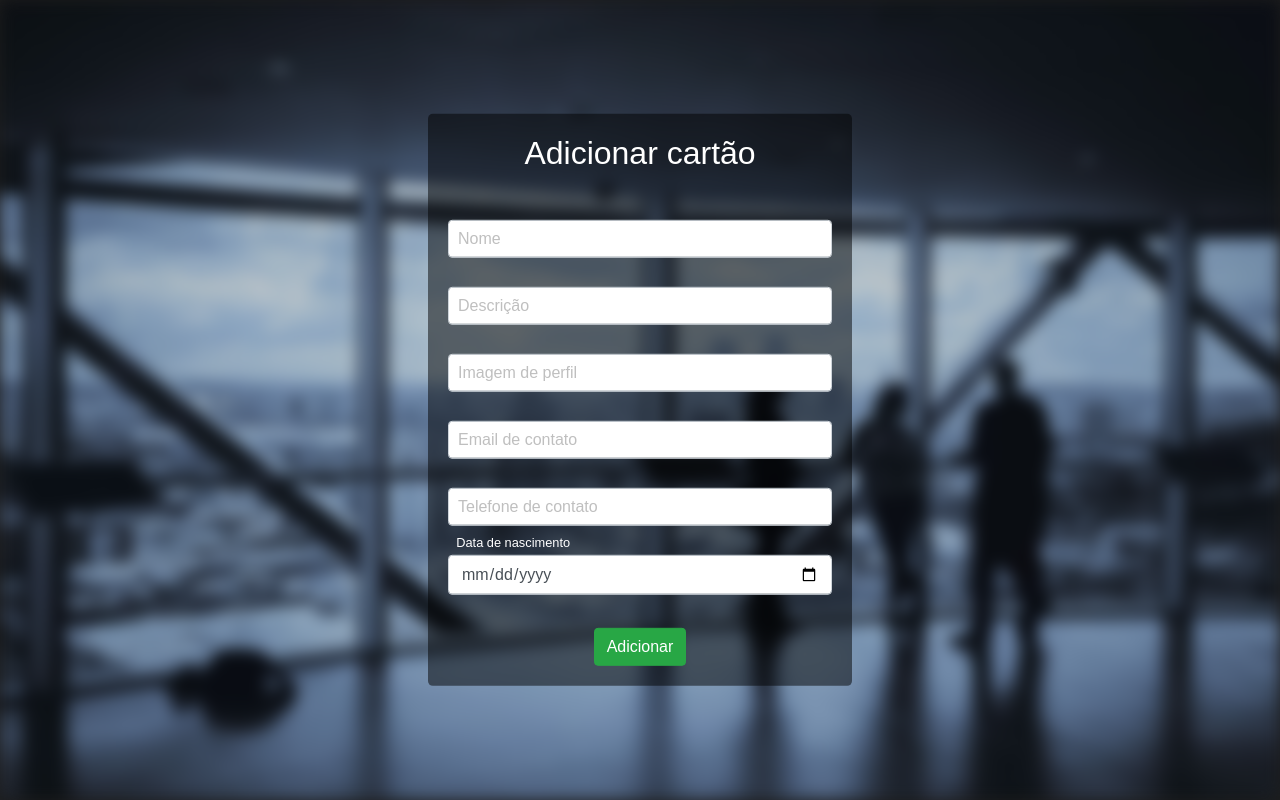
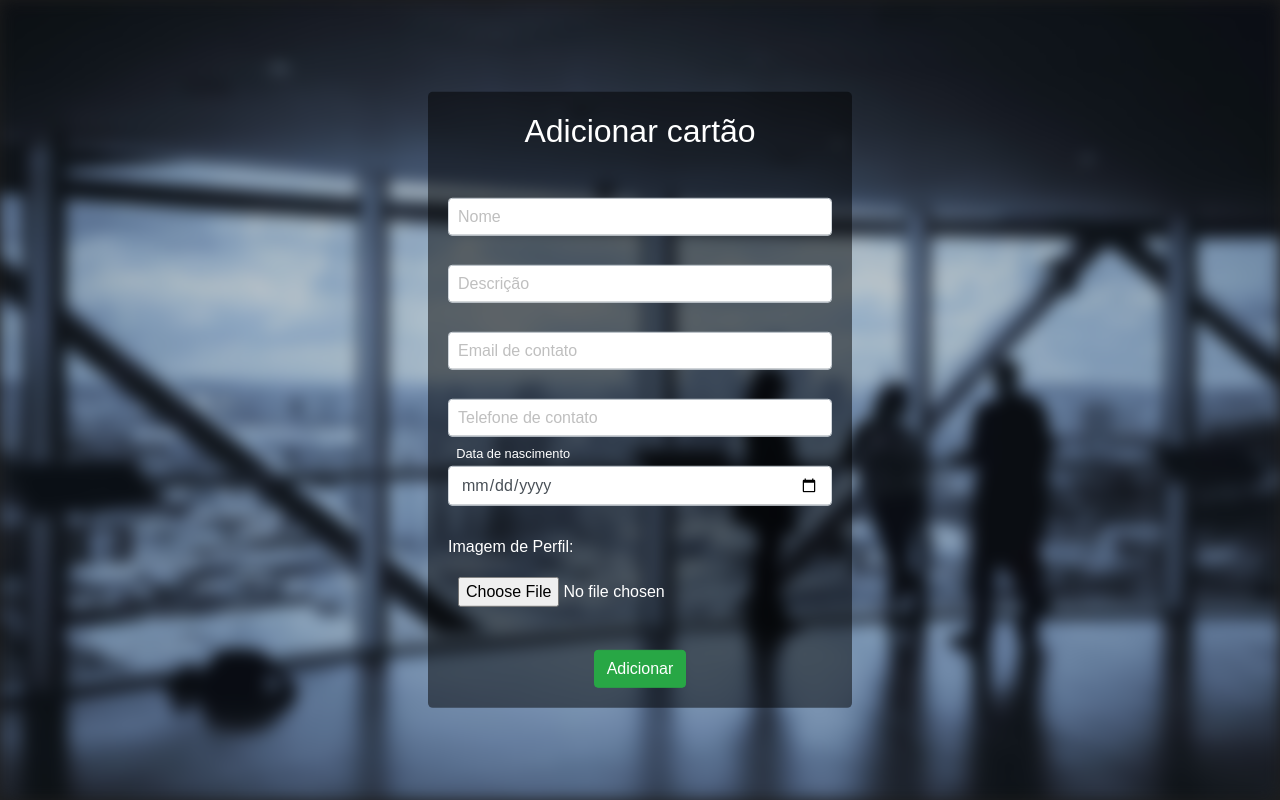
Before and after one commit to Maharal/ICard, a Django app: page /login/get_card/ in a window 1280 px wide. Run offline with Django 3.2, Linux system fonts and the light colour scheme; some libraries are stand-ins or nearby versions.

Commit message:
Add image input to card creation

```diff
--- a/django_icard/login/templates/new_card.html
+++ b/django_icard/login/templates/new_card.html
@@ -23,13 +23,6 @@
 
             <div class="form-group row">
                 <label class="form-cell col-sm-12">
-                    <input type="text" class="form-control" id="profile_image" name="profile_image" placeholder=" ">
-                    <span class="placeholder">Imagem de perfil</span>
-                </label>
-            </div>
-
-            <div class="form-group row">
-                <label class="form-cell col-sm-12">
                     <input type="email" class="form-control" id="contact_email" name="contact_email" placeholder=" ">
                     <span class="placeholder">Email de contato</span>
                 </label>
@@ -49,6 +42,13 @@
                 </label>
             </div>
 
+            <div class="form-group row">
+                <label class="form-cell col-sm-12">
+                    <label for="img">Imagem de Perfil:</label>
+                    <input type="file" id="profile_image" name="profile_image" accept="image/*">
+                </label>
+            </div>
+
             {% csrf_token %}
 
             <div class="btnLogin d-flex justify-content-center">
```
Also changed, not shown: django_icard/db.sqlite3, django_icard/static/css/imgs/default_profile_picture.jpg (added).
